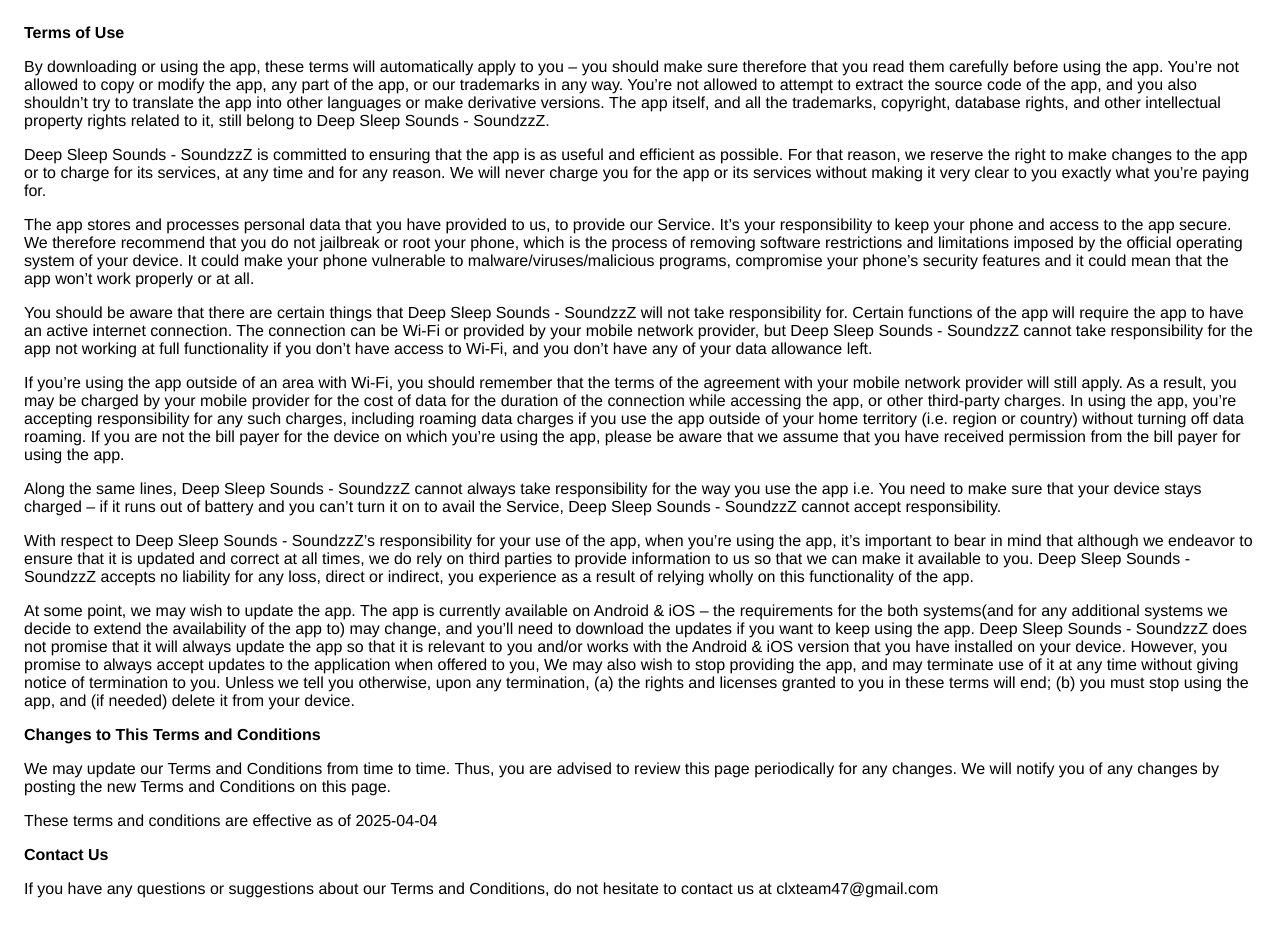
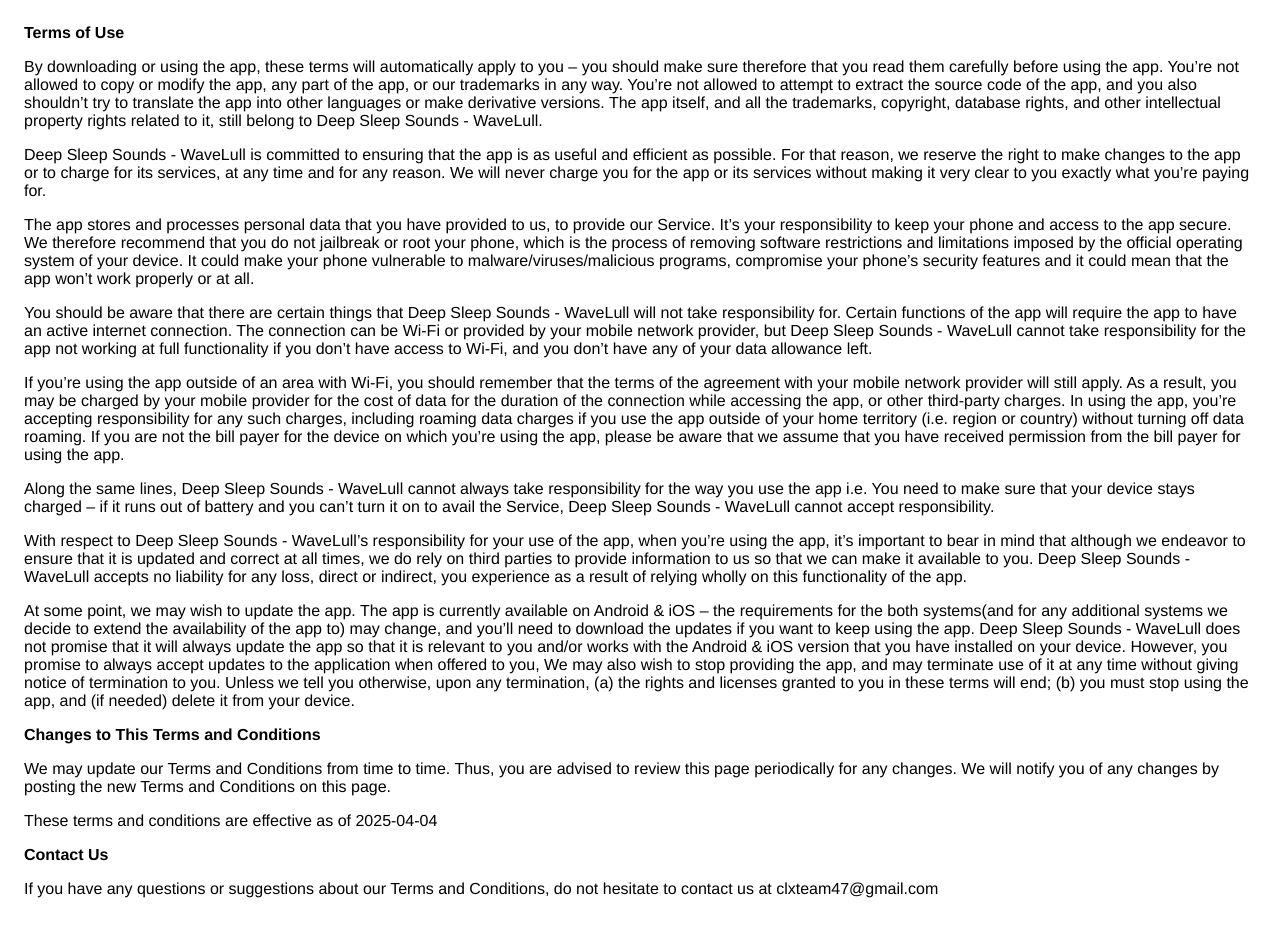
Before and after one commit to clxteam/clxteam.github.io, a plain HTML site: page wavelull_tos.html in a window 1280 px wide. Drawn offline with Linux system fonts and the light colour scheme.

Commit message:
Update and rename soundzzz_tos.html to wavelull_tos.html

```diff
--- a/soundzzz_tos.html
+++ b/wavelull_tos.html
@@ -18,9 +18,9 @@
                   to translate the app into other languages or make derivative
                   versions. The app itself, and all the trademarks, copyright,
                   database rights, and other intellectual property rights related
-                  to it, still belong to Deep Sleep Sounds - SoundzzZ.
+                  to it, still belong to Deep Sleep Sounds - WaveLull.
                 </p> <p>
-                  Deep Sleep Sounds - SoundzzZ is committed to ensuring that the app is
+                  Deep Sleep Sounds - WaveLull is committed to ensuring that the app is
                   as useful and efficient as possible. For that reason, we
                   reserve the right to make changes to the app or to charge for
                   its services, at any time and for any reason. We will never
@@ -39,10 +39,10 @@
                   that the app won’t work properly or at all.
                 </p> <!----> <p>
                   You should be aware that there are certain things that
-                  Deep Sleep Sounds - SoundzzZ will not take responsibility for. Certain
+                  Deep Sleep Sounds - WaveLull will not take responsibility for. Certain
                   functions of the app will require the app to have an active
                   internet connection. The connection can be Wi-Fi or provided
-                  by your mobile network provider, but Deep Sleep Sounds - SoundzzZ
+                  by your mobile network provider, but Deep Sleep Sounds - WaveLull
                   cannot take responsibility for the app not working at full
                   functionality if you don’t have access to Wi-Fi, and you don’t
                   have any of your data allowance left.
@@ -60,18 +60,18 @@
                   using the app, please be aware that we assume that you have
                   received permission from the bill payer for using the app.
                 </p> <p>
-                  Along the same lines, Deep Sleep Sounds - SoundzzZ cannot always take
+                  Along the same lines, Deep Sleep Sounds - WaveLull cannot always take
                   responsibility for the way you use the app i.e. You need to
                   make sure that your device stays charged – if it runs out of
                   battery and you can’t turn it on to avail the Service,
-                  Deep Sleep Sounds - SoundzzZ cannot accept responsibility.
+                  Deep Sleep Sounds - WaveLull cannot accept responsibility.
                 </p> <p>
-                  With respect to Deep Sleep Sounds - SoundzzZ’s responsibility for your
+                  With respect to Deep Sleep Sounds - WaveLull’s responsibility for your
                   use of the app, when you’re using the app, it’s important to
                   bear in mind that although we endeavor to ensure that it is
                   updated and correct at all times, we do rely on third parties
                   to provide information to us so that we can make it available
-                  to you. Deep Sleep Sounds - SoundzzZ accepts no liability for any
+                  to you. Deep Sleep Sounds - WaveLull accepts no liability for any
                   loss, direct or indirect, you experience as a result of
                   relying wholly on this functionality of the app.
                 </p> <p>
@@ -80,7 +80,7 @@
                   both systems(and for any additional systems we
                   decide to extend the availability of the app to) may change,
                   and you’ll need to download the updates if you want to keep
-                  using the app. Deep Sleep Sounds - SoundzzZ does not promise that it
+                  using the app. Deep Sleep Sounds - WaveLull does not promise that it
                   will always update the app so that it is relevant to you
                   and/or works with the Android &amp; iOS version that you have
                   installed on your device. However, you promise to always
```
